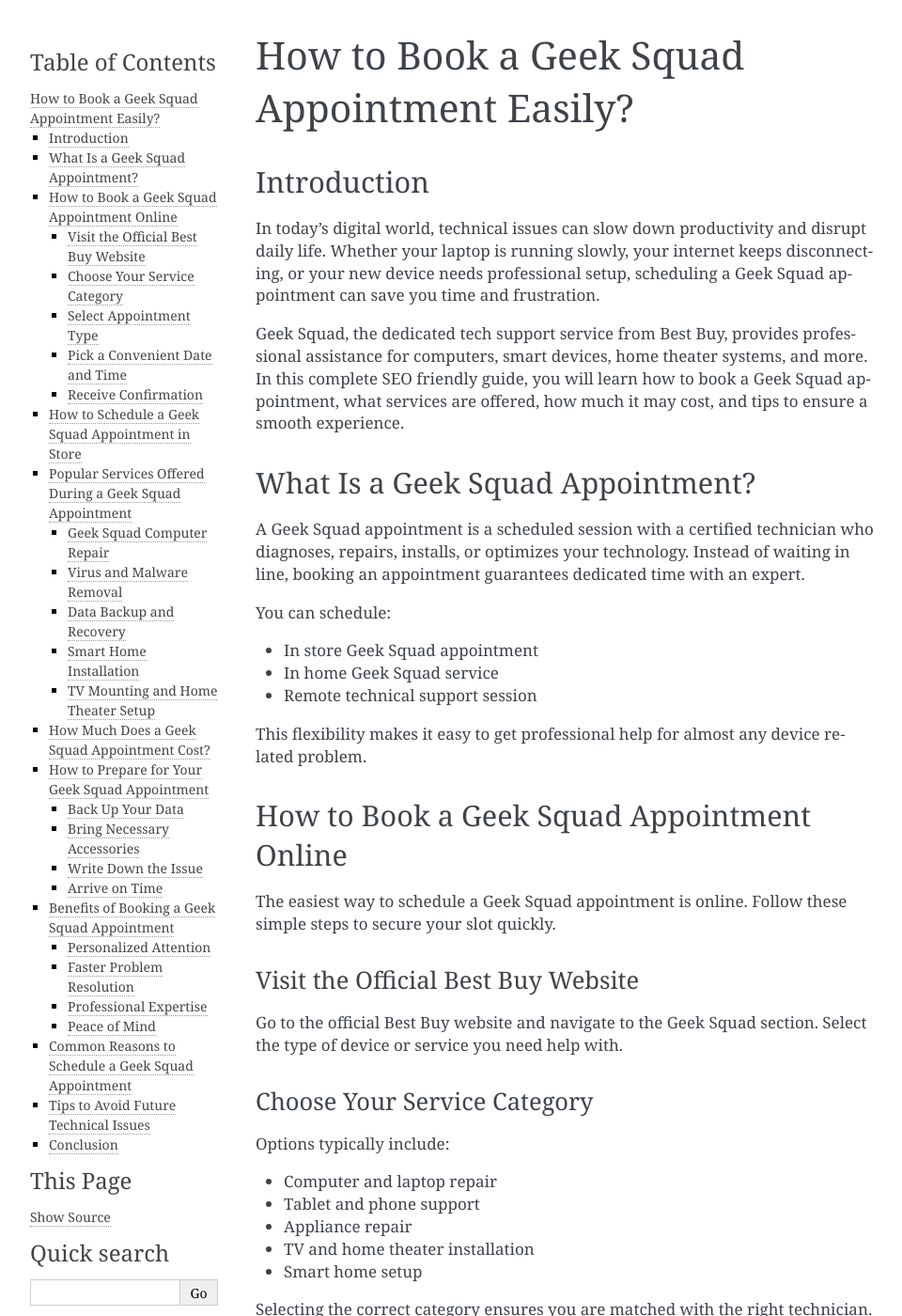
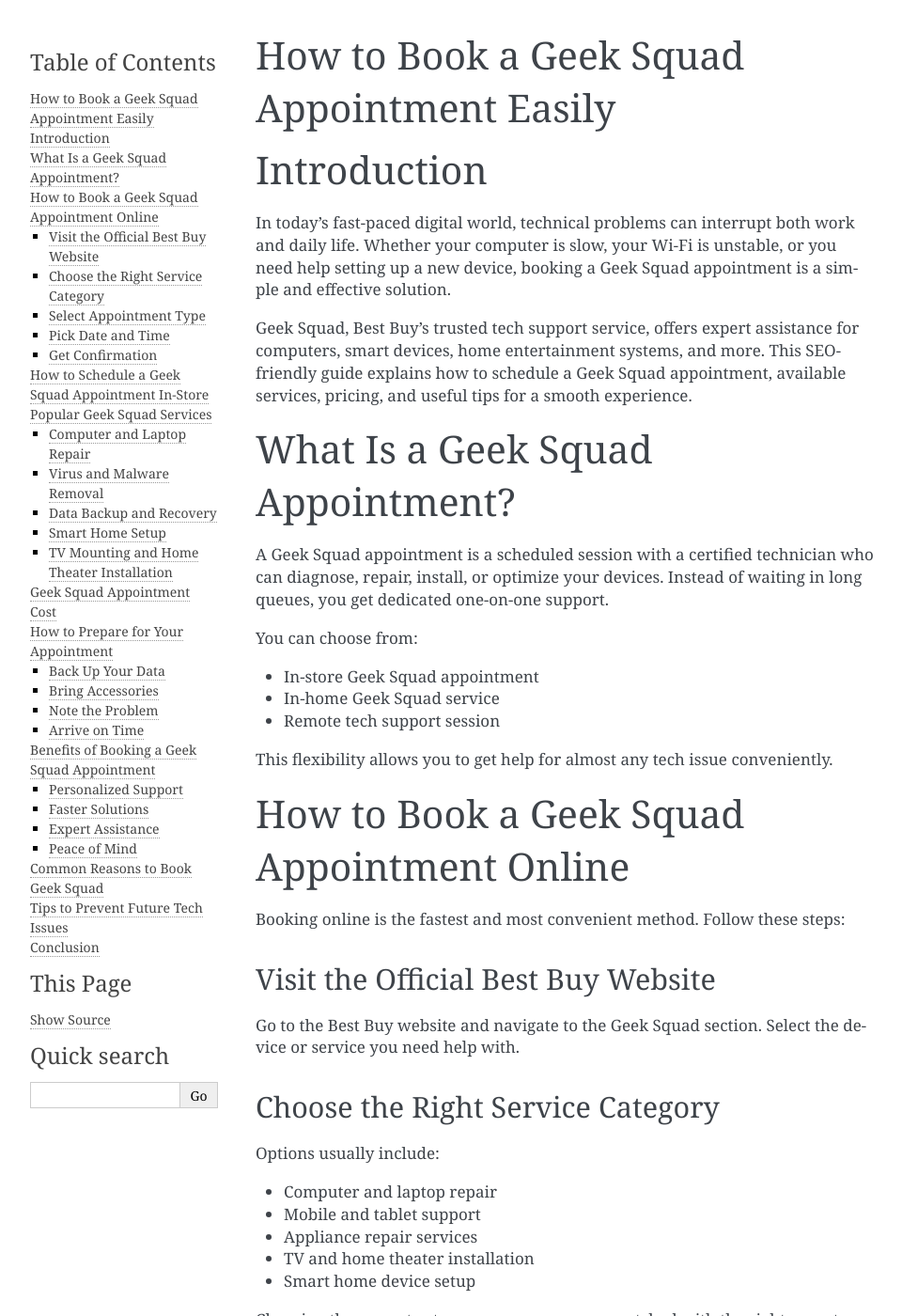
Before and after one commit to helpdocsguidesss/helpsgeeksquad, a Sphinx documentation site: the page built from docs/index.rst, in a window 1280 px wide and 1400 px high. Shown: the whole window at 94% size, without its empty margins (148-1108 px from the left). Built offline with Sphinx 7.4.7, drawn with Linux system fonts in a browser that asks for light colours; some of the changed text lies outside the part shown.

Commit message:
Update index.rst

```diff
--- a/docs/index.rst
+++ b/docs/index.rst
@@ -1,196 +1,208 @@
-How to Book a Geek Squad Appointment Easily?
-=============================================================================================
-
+How to Book a Geek Squad Appointment Easily
+===========================================
 
 Introduction
-------------
+============
 
-In today’s digital world, technical issues can slow down productivity and disrupt daily life. Whether your laptop is running slowly, your internet keeps disconnecting, or your new device needs professional setup, scheduling a Geek Squad appointment can save you time and frustration.
+In today’s fast-paced digital world, technical problems can interrupt both work and daily life. Whether your computer is slow, your Wi-Fi is unstable, or you need help setting up a new device, booking a Geek Squad appointment is a simple and effective solution.
 
-Geek Squad, the dedicated tech support service from Best Buy, provides professional assistance for computers, smart devices, home theater systems, and more. In this complete SEO friendly guide, you will learn how to book a Geek Squad appointment, what services are offered, how much it may cost, and tips to ensure a smooth experience.
+Geek Squad, Best Buy’s trusted tech support service, offers expert assistance for computers, smart devices, home entertainment systems, and more. This SEO-friendly guide explains how to schedule a Geek Squad appointment, available services, pricing, and useful tips for a smooth experience.
 
 What Is a Geek Squad Appointment?
----------------------------------
+================================
 
-A Geek Squad appointment is a scheduled session with a certified technician who diagnoses, repairs, installs, or optimizes your technology. Instead of waiting in line, booking an appointment guarantees dedicated time with an expert.
+A Geek Squad appointment is a scheduled session with a certified technician who can diagnose, repair, install, or optimize your devices. Instead of waiting in long queues, you get dedicated one-on-one support.
 
-You can schedule:
+You can choose from:
 
-- In store Geek Squad appointment
-- In home Geek Squad service
-- Remote technical support session
+- In-store Geek Squad appointment
+- In-home Geek Squad service
+- Remote tech support session
 
-This flexibility makes it easy to get professional help for almost any device related problem.
+This flexibility allows you to get help for almost any tech issue conveniently.
 
 How to Book a Geek Squad Appointment Online
--------------------------------------------
+===========================================
 
-The easiest way to schedule a Geek Squad appointment is online. Follow these simple steps to secure your slot quickly.
+Booking online is the fastest and most convenient method. Follow these steps:
 
 Visit the Official Best Buy Website
-~~~~~~~~~~~~~~~~~~~~~~~~~~~~~~~~~~~~
+----------------------------------
 
-Go to the official Best Buy website and navigate to the Geek Squad section. Select the type of device or service you need help with.
+Go to the Best Buy website and navigate to the Geek Squad section. Select the device or service you need help with.
 
-Choose Your Service Category
-~~~~~~~~~~~~~~~~~~~~~~~~~~~~~
+Choose the Right Service Category
+--------------------------------
 
-Options typically include:
+Options usually include:
 
 - Computer and laptop repair
-- Tablet and phone support
-- Appliance repair
+- Mobile and tablet support
+- Appliance repair services
 - TV and home theater installation
-- Smart home setup
+- Smart home device setup
 
-Selecting the correct category ensures you are matched with the right technician.
+Choosing the correct category ensures you are matched with the right expert.
 
 Select Appointment Type
-~~~~~~~~~~~~~~~~~~~~~~~~
+----------------------
 
-Decide whether you need in store support or an in home Geek Squad appointment. In home services are ideal for WiFi setup, home theater installations, and large equipment repairs.
+Decide whether you need:
 
-Pick a Convenient Date and Time
-~~~~~~~~~~~~~~~~~~~~~~~~~~~~~~~~
+- In-store support
+- In-home service
 
-Choose an available time slot that fits your schedule. Review your details carefully before confirming.
+In-home appointments are ideal for Wi-Fi setup, large device installations, and home systems.
 
-Receive Confirmation
-~~~~~~~~~~~~~~~~~~~~
+Pick Date and Time
+------------------
 
-Once booked, you will receive a confirmation email with appointment information, including location and service type.
+Select a time slot that fits your schedule. Double-check all details before confirming.
 
-Scheduling in advance helps you avoid delays, especially during busy seasons.
+Get Confirmation
+----------------
 
-How to Schedule a Geek Squad Appointment in Store
--------------------------------------------------
+After booking, you will receive a confirmation email with all appointment details.
 
-If you prefer in person assistance, you can book directly at your nearest Best Buy location.
+Tip: Booking in advance helps avoid delays, especially during peak periods.
 
-- Visit the customer service desk.
-- Request to schedule a Geek Squad appointment.
-- Describe your technical issue clearly.
-- Choose from available time slots.
+How to Schedule a Geek Squad Appointment In-Store
+================================================
 
-This option works well if you need guidance before deciding on a specific service.
+If you prefer face-to-face assistance, you can book directly at a Best Buy store:
 
-Popular Services Offered During a Geek Squad Appointment
----------------------------------------------------------
+- Visit the customer service desk
+- Request a Geek Squad appointment
+- Explain your issue clearly
+- Choose an available time slot
 
-Many people book a Geek Squad appointment for a wide range of tech problems. Below are the most common services.
+This method is useful if you need help selecting the right service.
 
-Geek Squad Computer Repair
-~~~~~~~~~~~~~~~~~~~~~~~~~~~
+Popular Geek Squad Services
+===========================
 
-From hardware failures to software crashes, Geek Squad technicians can diagnose and repair desktops and laptops efficiently.
+Geek Squad offers support for a wide range of technical issues:
+
+Computer and Laptop Repair
+--------------------------
+
+Fix hardware failures, system crashes, and performance issues efficiently.
 
 Virus and Malware Removal
-~~~~~~~~~~~~~~~~~~~~~~~~~~
+-------------------------
 
-If your device shows suspicious pop ups or unusual behavior, professional malware removal restores performance and security.
+Remove harmful software and restore your device’s security and speed.
 
 Data Backup and Recovery
-~~~~~~~~~~~~~~~~~~~~~~~~~
+------------------------
 
-Accidentally deleted important files? Geek Squad offers recovery services to help retrieve valuable data.
+Recover lost files or create secure backups of important data.
 
-Smart Home Installation
-~~~~~~~~~~~~~~~~~~~~~~~~
+Smart Home Setup
+----------------
 
-Need help setting up smart lights, thermostats, or security cameras? An in home Geek Squad appointment ensures everything works seamlessly.
+Get professional installation for smart lights, cameras, and thermostats.
 
-TV Mounting and Home Theater Setup
-~~~~~~~~~~~~~~~~~~~~~~~~~~~~~~~~~~~
+TV Mounting and Home Theater Installation
+-----------------------------------------
 
-Professional installation improves safety and enhances your entertainment experience.
+Ensure safe installation and an enhanced viewing experience.
 
-How Much Does a Geek Squad Appointment Cost?
---------------------------------------------
+Geek Squad Appointment Cost
+===========================
 
-The cost of a Geek Squad appointment depends on the service type, device complexity, and whether you have a protection plan or membership.
+The cost of a Geek Squad appointment depends on:
 
-Basic diagnostic services may have a fixed fee, while advanced repairs or installations can vary. If you purchased a protection plan from Best Buy, certain services may be covered at no additional cost.
+- Type of service
+- Device complexity
+- Protection plan or membership status
 
-Always review pricing details before confirming your appointment to avoid surprises.
+Basic diagnostics may have a fixed fee, while advanced services vary. Some services may be free if covered under a Best Buy protection plan.
 
-How to Prepare for Your Geek Squad Appointment
-----------------------------------------------
+Always review pricing before confirming your appointment.
 
-Proper preparation ensures faster service and better results.
+How to Prepare for Your Appointment
+==================================
+
+Preparation helps ensure faster and more effective service:
 
 Back Up Your Data
-~~~~~~~~~~~~~~~~~
+----------------
 
-Before bringing your device for repair, back up important files. This protects your personal information in case parts need replacement.
+Save important files to avoid data loss during repairs.
 
-Bring Necessary Accessories
-~~~~~~~~~~~~~~~~~~~~~~~~~~~
+Bring Accessories
+-----------------
 
-Carry chargers, adapters, and any related components so technicians can fully test your device.
+Carry chargers, cables, and related components for accurate testing.
 
-Write Down the Issue
-~~~~~~~~~~~~~~~~~~~~
+Note the Problem
+----------------
 
-Be ready to explain when the problem started, what error messages appear, and what troubleshooting steps you have already tried.
+Be ready to explain:
+
+- When the issue started
+- Error messages
+- Steps you’ve already tried
 
 Arrive on Time
-~~~~~~~~~~~~~~
+--------------
 
-Being punctual helps maximize your scheduled service time.
+Being punctual ensures you get the most out of your appointment.
 
 Benefits of Booking a Geek Squad Appointment
---------------------------------------------
+============================================
 
-There are several reasons why scheduling a Geek Squad appointment is better than waiting for walk in support.
+Scheduling an appointment offers several advantages:
 
-Personalized Attention
-~~~~~~~~~~~~~~~~~~~~~~
+Personalized Support
+--------------------
 
-Your appointment guarantees one on one time with a skilled technician.
+Get dedicated attention from a skilled technician.
 
-Faster Problem Resolution
-~~~~~~~~~~~~~~~~~~~~~~~~~~
+Faster Solutions
+----------------
 
-With scheduled diagnostics, technicians can focus entirely on your device.
+Pre-scheduled diagnostics lead to quicker issue resolution.
 
-Professional Expertise
-~~~~~~~~~~~~~~~~~~~~~~
+Expert Assistance
+-----------------
 
-Geek Squad agents are trained to work with multiple brands, operating systems, and smart technologies.
+Technicians are trained across multiple devices and technologies.
 
 Peace of Mind
-~~~~~~~~~~~~~
+-------------
 
-Knowing your device is handled by professionals reduces stress and ensures reliable repairs.
+Professional service ensures reliable and stress-free repairs.
 
-Common Reasons to Schedule a Geek Squad Appointment
----------------------------------------------------
+Common Reasons to Book Geek Squad
+================================
 
 - Slow or freezing computer
 - Broken laptop screen
-- Printer connectivity issues
-- WiFi network problems
-- Smart TV setup difficulties
-- Software installation support
+- Printer connection issues
+- Wi-Fi problems
+- Smart TV setup
+- Software installation help
 
-No matter the issue, booking a Geek Squad appointment provides structured and efficient help.
+No matter the issue, Geek Squad provides structured and reliable support.
 
-Tips to Avoid Future Technical Issues
--------------------------------------
+Tips to Prevent Future Tech Issues
+=================================
 
-While Geek Squad is available whenever you need assistance, preventive care can reduce future problems.
+Reduce future problems with these simple steps:
 
-- Keep your software updated.
-- Install reliable antivirus protection.
-- Avoid downloading unknown files.
-- Clean unnecessary files regularly.
-- Use surge protectors for valuable electronics.
+- Keep software updated
+- Use trusted antivirus programs
+- Avoid suspicious downloads
+- Clean unnecessary files regularly
+- Use surge protectors for electronics
 
-Following these tips can extend the life of your devices and improve performance.
+These practices help extend device lifespan and improve performance.
 
 Conclusion
-----------
+==========
 
-A Geek Squad appointment is a convenient and reliable solution for handling technical issues efficiently. Whether you need computer repair, device setup, smart home installation, or virus removal, scheduling professional support ensures quality service and expert guidance.
+A Geek Squad appointment is a convenient and dependable way to solve technical problems. Whether you need repairs, installations, or troubleshooting, expert help ensures your devices run smoothly.
 
-By booking your Geek Squad appointment online or in store, preparing your device properly, and understanding available services, you can enjoy a smooth and stress free experience. Professional tech help is just an appointment away, keeping your digital life running without interruption.
+By booking online or in-store, preparing properly, and understanding available services, you can enjoy a hassle-free experience. With professional support just a booking away, managing your digital life becomes easier and more efficient.
```
